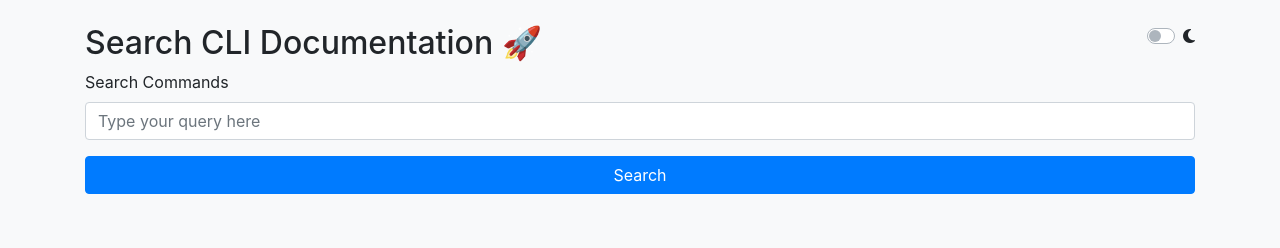
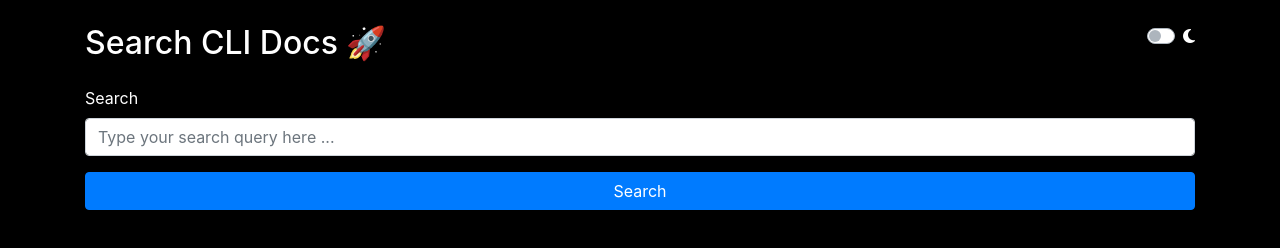
Before and after one commit to shreyas-girjapure/Salesforce-CLI-RAG-Bot, a plain HTML site: page index.html in a window 1280 px wide. Drawn offline with nearby package versions, Linux system fonts and the light colour scheme.

Commit message:
switching to super

```diff
--- a/index.html
+++ b/index.html
@@ -10,7 +10,7 @@
     <title>Salesforce CLI Documentation</title>
 </head>
 
-<body class="bg-light">
+<body class="bg-light dark-mode">
     <div class="container">
         <!-- Dark Mode Switch -->
         <div class="custom-control custom-switch">
@@ -20,10 +20,10 @@
 
         <!-- Search Section -->
         <div class="my-4">
-            <h2>Search CLI Documentation 🚀</h2>
-            <div class="form-group">
-                <label for="query">Search Commands</label>
-                <input type="text" class="form-control" id="query" placeholder="Type your query here">
+            <h2>Search CLI Docs 🚀</h2>
+            <div class="form-group mt-4">
+                <label for="query">Search</label>
+                <input type="text" class="form-control" id="query" placeholder="Type your search query here ...">
             </div>
             <button class="btn btn-primary btn-block" id="searchBtn">Search</button>
             <div class="loading-spinner">
@@ -31,9 +31,8 @@
             </div>
         </div>
 
-        <!-- API Response Container (Initially Hidden) -->
         <div class="my-4" style="display: none;" id="resultContainer">
-            <h4>Result</h4>
+            <p>Result</p>
             <pre id="response" class="border p-3 response-container"></pre>
             <div id="noResponseMessage" class="d-none">
                 <h4>No response provided.</h4>
--- a/script.js
+++ b/script.js
@@ -21,7 +21,7 @@ function updateDarkModeIcon() {
 
 function performSearch() {
     const query = queryInput.value;
-    console.log('here s url '+`${baseUrl}/search?query=${encodeURIComponent(query)}`);
+    console.log('here s url '+`${baseUrl}/super-search?query=${encodeURIComponent(query)}`);
     responseContainer.innerHTML = '';
     noResponseMessage.style.display = 'none';
     loadingSpinner.style.display = 'block'; // Show loading spinner
```
